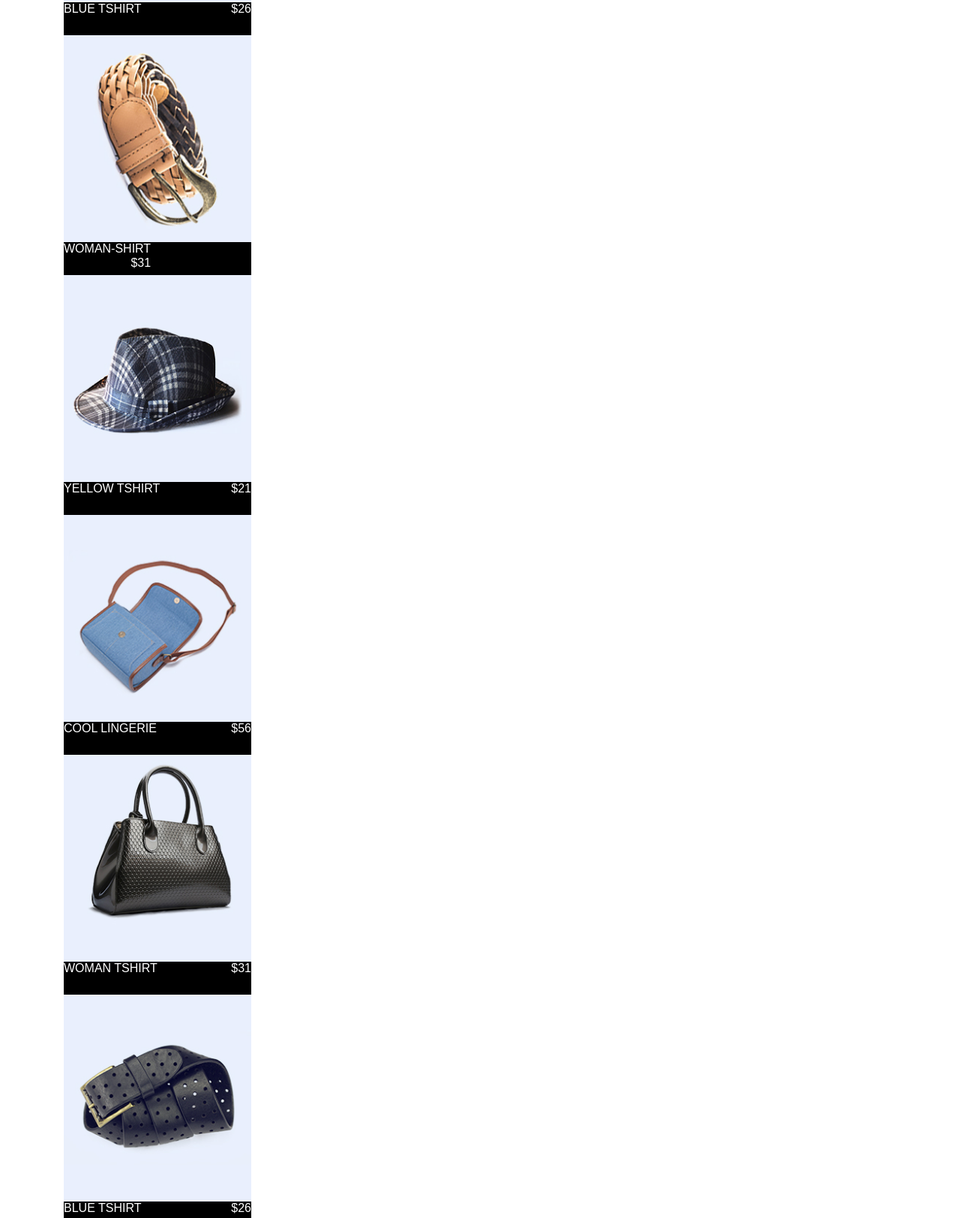
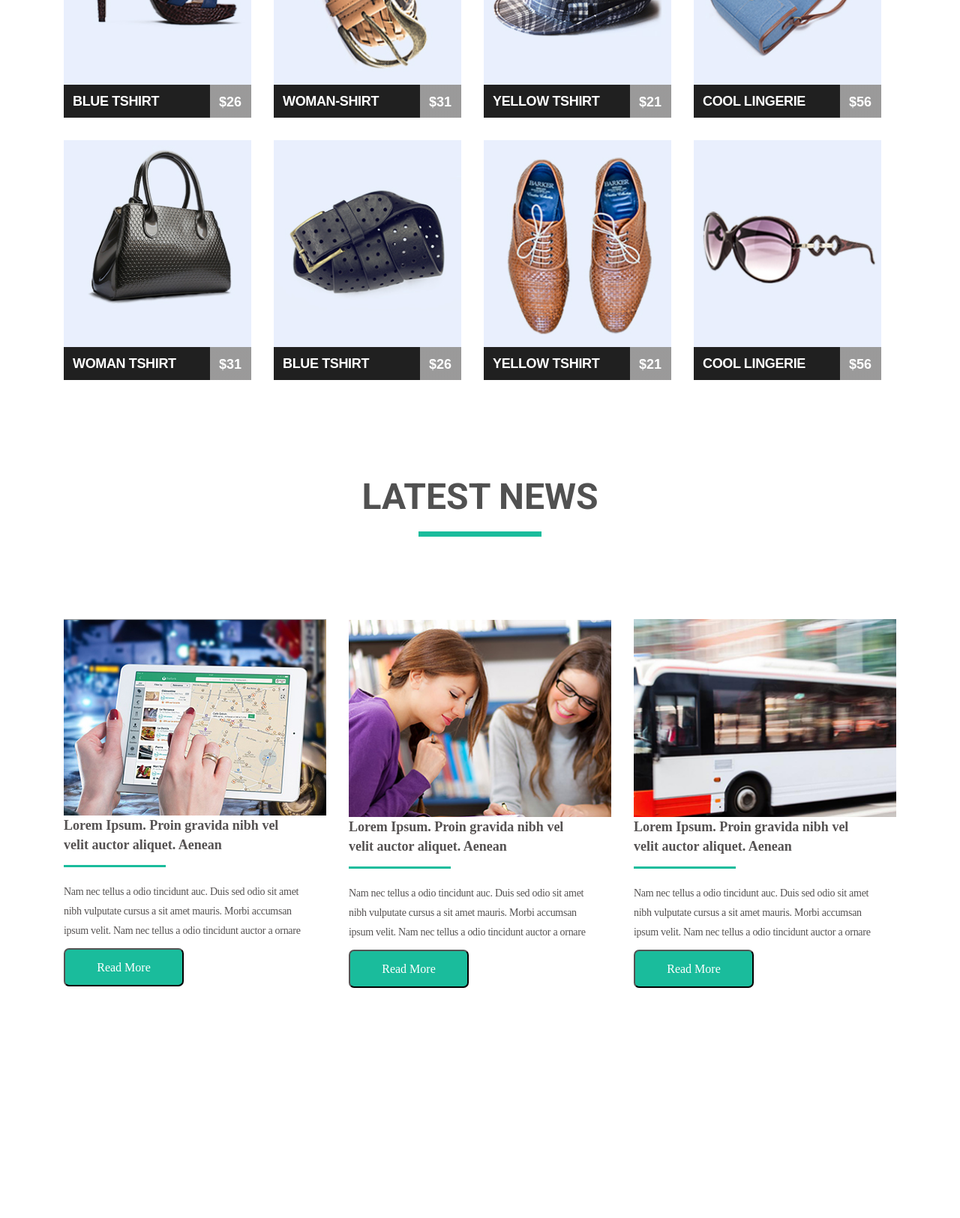
Before and after one commit to ChervinskyV/Homework-4, a plain HTML site: page index.html in a window 1280 px wide. Shown: the part 524-2149 px from the top of the page at 75% size. After the commit the page ends 1922 px from the top, so only its background shows below. Drawn offline with Linux system fonts and the light colour scheme.

Commit message:
section news and cards added

```diff
--- a/css/styles.css
+++ b/css/styles.css
@@ -6,8 +6,7 @@
 html {
   box-sizing: border-box;
 }
-ul,
-ol {
+ul {
   list-style: none;
 }
 img {
@@ -34,6 +33,24 @@ a {
   clip: rect(0 0 0 0);
   clip-path: inset(50%);
   margin: -1px;
+}
+.cards-title {
+  font-size: 48px;
+  font-family: 'Roboto', serif;
+  color: rgb(81, 81, 81);
+  line-height: 32px;
+  text-align: center;
+  text-transform: uppercase;
+  margin: 110px 0px 110px 0px;
+}
+.cards-title::after {
+  content: '';
+  width: 164px;
+  height: 7px;
+  background-color: rgb(26, 188, 156);
+  display: block;
+  margin: 0 auto;
+  margin-top: 30px;
 }
 
 /*technical*/
@@ -84,40 +101,111 @@ a {
 
 .featured-products {
 }
-.cards-title {
-  font-size: 48px;
-  font-family: 'Roboto', serif;
-  color: rgb(81, 81, 81);
-  line-height: 32px;
-  text-align: center;
-  text-transform: uppercase;
-  margin-top: 110px;
-}
-.cards-title::after {
-  content: '';
-  width: 164px;
-  height: 7px;
-  background-color: rgb(26, 188, 156);
-  display: block;
-  margin: 0 auto;
-  margin-top: 30px;
-}
+
 .card {
   width: 250px;
   height: 320px;
-  background-color: rgb(0, 0, 0);
-}
-.card:hover {
-  color: rgb(26, 188, 156);
+  margin-bottom: 30px;
+  float: left;
+  background: linear-gradient(
+    to right,
+    rgb(32, 32, 32) 78%,
+    rgba(59, 58, 58, 0.514) 22%
+  );
 }
 .card-name {
   color: rgb(255, 255, 255);
   float: left;
   font-family: 'OpenSans', sans-serif;
+  display: inline-block;
+  font-size: 18px;
+  font-weight: bold;
+  text-transform: uppercase;
+  letter-spacing: -0.36px;
+  text-decoration: none;
+  padding: 8px;
 }
 .card-price {
   color: rgb(255, 255, 255);
   float: right;
   font-family: 'OpenSans', sans-serif;
+  font-size: 18px;
+  font-weight: bold;
+  text-transform: uppercase;
+  text-decoration: none;
+  padding: 5px;
+  margin-right: 8px;
+}
+li .card:hover {
+  color: rgb(26, 188, 156);
+}
+
+.link-item {
+  display: block;
+  padding: 4px;
+  box-sizing: border-box;
+}
+.link-item {
+  display: block;
+  box-sizing: content-box;
+}
+.card:last-child {
+  margin: 0;
+}
+.card:not(:nth-child(4n)) {
+  margin-right: 30px;
+}
+.card:last-child {
+  margin: 0;
+}
+/*NEWS*/
+.news {
+  margin-bottom: 80px;
+}
+.wrapper {
+  margin-right: 30px;
+  float: left;
+}
+.wrapper:last-child {
+  margin: 0;
+}
+.title-news {
+  width: 301px;
+  color: #555252;
+  font-size: 18px;
+  font-weight: bold;
+  line-height: 26px;
+}
+.title-news::after {
+  content: '';
+  display: block;
+  width: 136px;
+  height: 3px;
+  margin-top: 14px;
+  background-color: rgb(26, 188, 156);
+}
+.descript-news {
+  margin: 0;
+  width: 330px;
+  color: #555252;
+  font-size: 14px;
+  line-height: 26px;
+  letter-spacing: -0.28px;
+  margin-bottom: 10px;
+  padding-top: 20px;
+}
+.button-news {
+  width: 160px;
+  height: 51px;
+  background-color: rgb(26, 188, 156);
+  border-radius: 7px;
+}
+.btn-link {
+  width: 74px;
+  height: 14px;
+  color: #ffffff;
+  font-size: 16px;
+  font-weight: Light;
+  line-height: 26px;
 }
 /*news*/
--- a/index.html
+++ b/index.html
@@ -43,12 +43,13 @@
         </nav>
       </div>
     </header>
+
     <main>
-      <section class="featured-products">
-        <div class="container">
+      <section class="featured-products clearfix">
+        <div class="container clearfix">
           <h2 class="cards-title">FEATURED-PRODUCTS</h2>
-
-          <figure class="card">
+          <ul class="cards-wrapper">
+            <li class="card">
               <a href="#" class="card-link">
                 <img
                   src="./img/1.jpg"
@@ -57,14 +58,12 @@
                   height="280"
                 />
               </a>
-            <figcaption class="card-bg">
-              <a class="link-item">
-                <span class="card-name">BLUE TSHIRT</span>
-                <span class="card-price">$26</span>
+              <a href="#" class="link-item">
+                <h3 class="card-name">BLUE TSHIRT</h3>
               </a>
-            </figcaption>
-          </figure>
-          <figure class="card">
+              <p class="card-price">$26</p>
+            </li>
+            <li class="card">
               <a href="#" class="card-link">
                 <img
                   src="./img/2.jpg"
@@ -73,28 +72,25 @@
                   height="280"
                 />
               </a>
-           <figcaption class="card-bg">
-          <a class="link-item">
-              <span class="card-name">WOMAN-SHIRT</p>
-              <span class="card-price">$31</p>
+              <a href="#" class="link-item">
+                <h3 class="card-name">WOMAN-SHIRT</h3>
               </a>
-            </figcaption>
-          </figure>
-          <figure class="card">
-           <a href="#" class="card-link"> <img
+              <p class="card-price">$31</p>
+            </li>
+            <li class="card">
+              <a href="#" class="card-link">
+                <img
                   src="./img/3.jpg"
                   alt="yellow-tshirt"
                   width="250"
                   height="280"
               /></a>
-           <figcaption class="card-bg">
-            <a class="link-item">
-            <span class="card-name">YELLOW TSHIRT</span>
-            <span class="card-price">$21</span>
+              <a href="#" class="link-item">
+                <h3 class="card-name">YELLOW TSHIRT</h3>
               </a>
-            </figcaption>
-          </figure>
-          <figure class="card">
+              <p class="card-price">$21</p>
+            </li>
+            <li class="card">
               <a href="#" class="card-link">
                 <img
                   src="./img/4.jpg"
@@ -103,14 +99,12 @@
                   height="280"
                 />
               </a>
-             <figcaption class="card-bg">
-            <a class="link-item">
-            <span class="card-name">COOL LINGERIE</span>
-            <span class="card-price">$56</span>
+              <a href="#" class="link-item">
+                <h3 class="card-name">COOL LINGERIE</h3>
               </a>
-            </figcaption>
-          </figure>
-          <figure class="card">
+              <p class="card-price">$56</p>
+            </li>
+            <li class="card">
               <a href="#" class="card-link">
                 <img
                   src="./img/5.jpg"
@@ -119,24 +113,26 @@
                   height="280"
                 />
               </a>
-            <a class="link-item">
-            <figcaption class="card-bg">
-            <span class="card-name">WOMAN TSHIRT</span>
-            <span class="card-price">$31</span>
+              <a href="#" class="link-item">
+                <h3 class="card-name">WOMAN TSHIRT</h3>
               </a>
-            </figcaption>
-          </figure>
-          <figure class="card">
+              <p class="card-price">$31</p>
+            </li>
+            <li class="card">
               <a href="#" class="card-link">
-            <img src="./img/6.jpg" alt="blue-tshirt" width="250" height="280" />
+                <img
+                  src="./img/6.jpg"
+                  alt="blue-tshirt"
+                  width="250"
+                  height="280"
+                />
               </a>
-            <a class="link-item">
-            <figcaption class="card-bg"></figcaption>
-            <span class="card-name">BLUE TSHIRT</span>
-            <span class="card-price">$26</span>
+              <a href="#" class="link-item">
+                <h3 class="card-name">BLUE TSHIRT</h3>
               </a>
-          </figure>
-          <figure class="card">
+              <p class="card-price">$26</p>
+            </li>
+            <li class="card">
               <a href="#" class="card-link"></a>
               <img
                 src="./img/7.jpg"
@@ -144,13 +140,12 @@
                 width="250"
                 height="280"
               />
-            <a class="link-item">
-            <figcaption class="card-bg"></figcaption>
-            <span class="card-name">YELLOW TSHIRT</span>
-            <span class="card-price">$21</span>
+              <a href="#" class="link-item">
+                <h3 class="card-name">YELLOW TSHIRT</h3>
               </a>
-          </figure>
-          <figure class="card">
+              <p class="card-price">$21</p>
+            </li>
+            <li class="card">
               <a href="#" class="card-link">
                 <img
                   src="./img/8.jpg"
@@ -159,21 +154,19 @@
                   height="280"
                 />
               </a>
-            <figcaption class="card-bg">
               <a class="link-item">
-            <span class="card-name">COOL LINGERIE</span>
-            <span class="card-price">$56</span>
+                <h3 class="card-name">COOL LINGERIE</h3>
               </a>
-            </figcaption>
-          </figure>
+              <p class="card-price">$56</p>
+            </li>
+          </ul>
         </div>
       </section>
-      <section class="news">
-        <div class="container">
-          <h2 class="cards-title">LATEST NEWS</h2>
-          <ul>
-            <li class="">
-              <img src="./img/news1.jpg" alt="map" width="260" height="350" />
+      <section class="news clearfix">
+        <div class="container clearfix">
+          <h2 class="cards-title clearfix">LATEST NEWS</h2>
+          <div class="wrapper">
+            <img src="./img/news1.jpg" alt="map" width="350" height="260" />
             <h3 class="title-news">
               Lorem Ipsum. Proin gravida nibh vel velit auctor aliquet. Aenean
             </h3>
@@ -185,9 +178,9 @@
             <button type="button" class="button-news">
               <a href="#" class="btn-link">Read More</a>
             </button>
-            </li>
-            <li class="">
-              <img src="./img/news2.jpg" alt="girls" width="260" height="360" />
+          </div>
+          <div class="wrapper">
+            <img src="./img/news2.jpg" alt="girls" width="350" height="260" />
             <h3 class="title-news">
               Lorem Ipsum. Proin gravida nibh vel velit auctor aliquet. Aenean
             </h3>
@@ -199,13 +192,13 @@
             <button type="button" class="button-news">
               <a href="#" class="btn-link">Read More</a>
             </button>
-            </li>
-            <li class="">
+          </div>
+          <div class="wrapper">
             <img
               src="./img/news3.jpg"
               alt="white bus"
-                width="250"
-                height="360"
+              width="350"
+              height="260"
             />
             <h3 class="title-news">
               Lorem Ipsum. Proin gravida nibh vel velit auctor aliquet. Aenean
@@ -220,8 +213,7 @@
                 <a href="#" class="btn-link">Read More</a>
               </button>
             </div>
-            </li>
-          </ul>
+          </div>
         </div>
       </section>
     </main>
```
Lines whose indentation alone changed are shown as unchanged.
